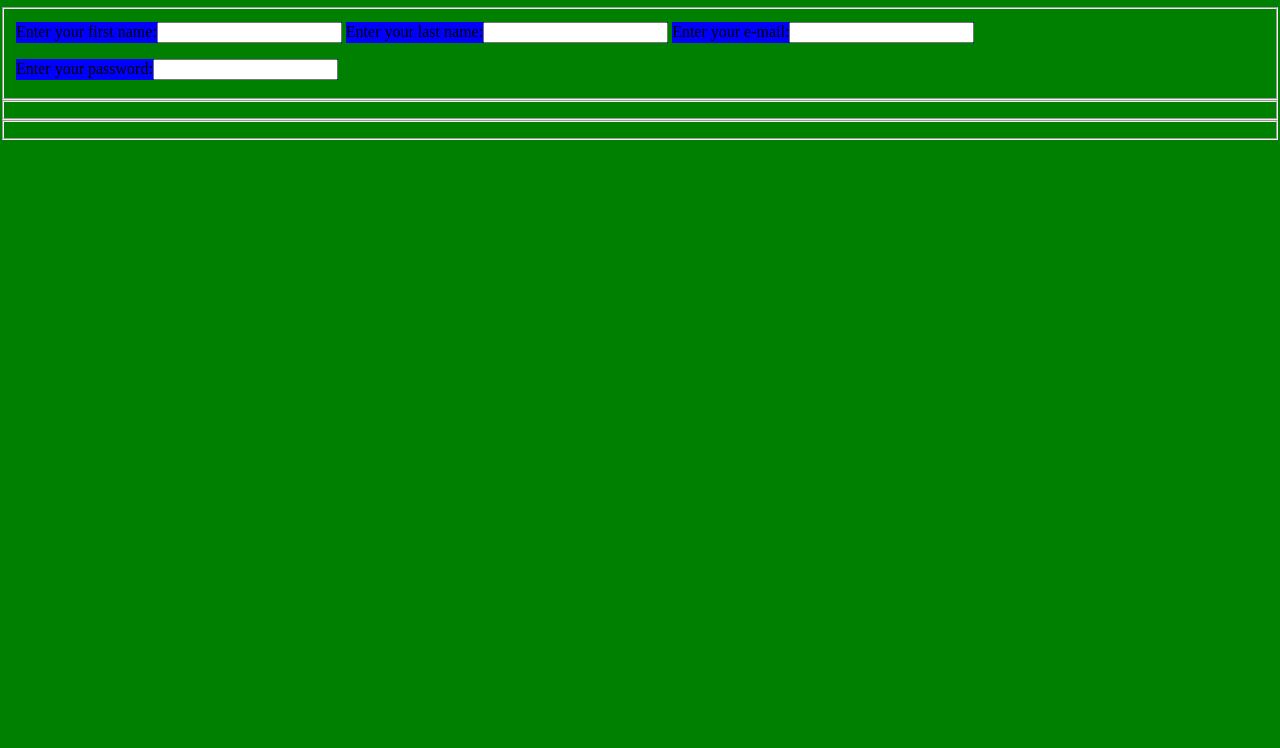
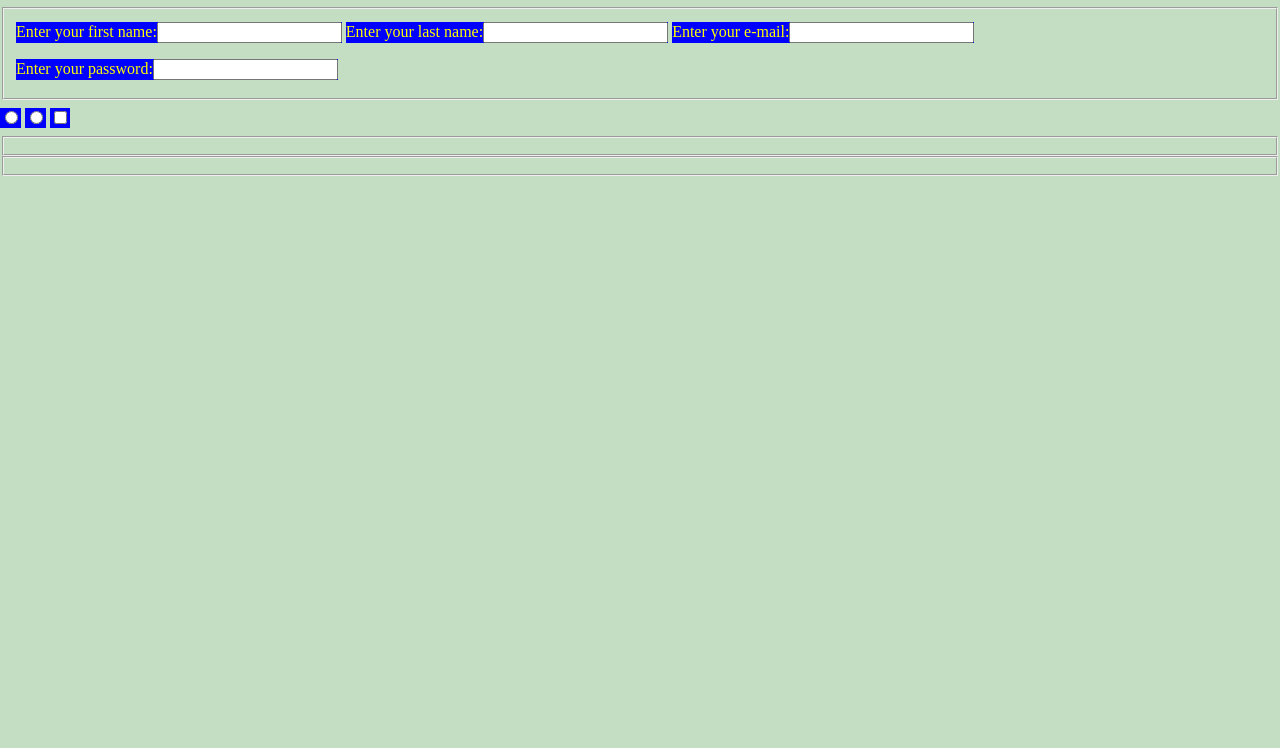
Before and after one commit to Karlobautista02/KMB-HTML-form-exercise, a plain HTML site: page index.html in a window 1280 px wide. Shown: the part 73-821 px from the top of the page. Drawn offline with Linux system fonts and the light colour scheme.

Commit message:
setup reg expressions for password abd radio checkbox

```diff
--- a/css/styles.css
+++ b/css/styles.css
@@ -1,5 +1,5 @@
 body{
-    background-color: green;
+    background-color: rgb(196, 222, 196);
     width: 100%;
     height: 100vh;
     margin: 0;
@@ -7,6 +7,7 @@ body{
 }
 label{
     background-color: blue;
+    color: yellow;
     display: inline-block;
     margin: 0.5rem 0;
 }
--- a/index.html
+++ b/index.html
@@ -14,12 +14,26 @@
     <form action="#">
       <!--Fieldset 1 | First Name, Last Name, Email, Password fields-->
       <fieldset>
-        <label for="#">Enter your first name:<input type="text" required></label>
-        <label for="#">Enter your last name:<input type="text" required></label>
-        <label for="#">Enter your e-mail:<input type="email" required></label>
-        <label for="#">Enter your password:<input type="password" required></label>
+        <label for="#"
+          >Enter your first name:<input type="text" required
+        /></label>
+        <label for="#"
+          >Enter your last name:<input type="text" required
+        /></label>
+        <label for="#">Enter your e-mail:<input type="email" required /></label>
+        <label for="#"
+          >Enter your password:<input
+            type="password"
+            minlength="4"
+            maxlength="20"
+            pattern="[a-z0-5]{8}"
+            required
+        /></label>
       </fieldset>
       <!--Fieldset 2-->
+      <label for="#"><input type="radio" name="" id=""></label>
+      <label for="#"><input type="radio" name="" id=""></label>
+      <label for="#"><input type="checkbox" required></label>
       <fieldset></fieldset>
       <!--Fieldset 3-->
       <fieldset></fieldset>
```
